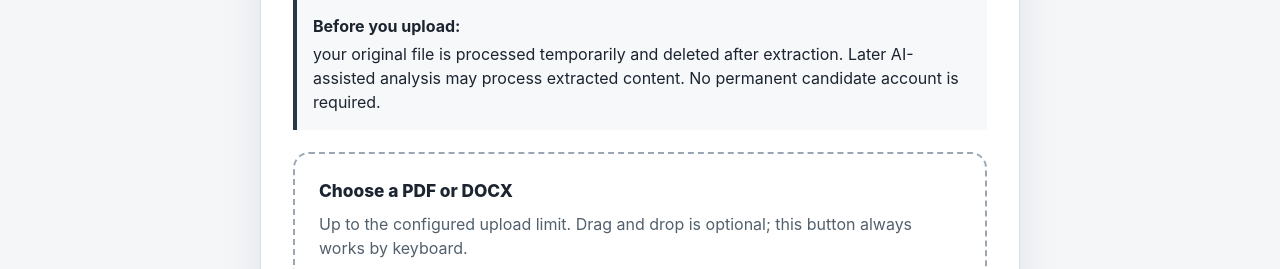
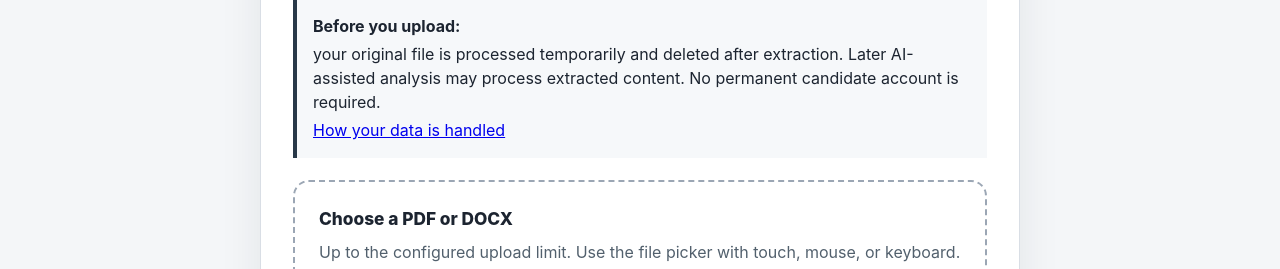
Before and after one commit to newstonnate-png/resume-analyze-tool, a website: page public/index.html in a window 1280 px wide. Shown: the part 509-778 px from the top of the page. Drawn offline with Linux system fonts and the light colour scheme; no server answers.

Commit message:
issue #3: link fuller privacy details

```diff
--- a/public/index.html
+++ b/public/index.html
@@ -15,7 +15,7 @@
       <a class="brand" href="/" aria-label="Resume Analyze Tool home">
         Resume Analyze Tool
       </a>
-      <a class="header-link" href="#privacy">Privacy</a>
+      <a class="header-link" href="/privacy">Privacy</a>
     </header>
 
     <main class="shell">
@@ -43,14 +43,15 @@
             extraction. Later AI-assisted analysis may process extracted
             content. No permanent candidate account is required.
           </span>
+          <a href="/privacy">How your data is handled</a>
         </div>
 
         <form id="upload-form" novalidate>
           <label class="file-picker" for="resume-file">
             <span class="file-picker-title">Choose a PDF or DOCX</span>
             <span class="file-picker-help">
-              Up to the configured upload limit. Drag and drop is optional;
-              this button always works by keyboard.
+              Up to the configured upload limit. Use the file picker with
+              touch, mouse, or keyboard.
             </span>
             <input
               id="resume-file"
```
